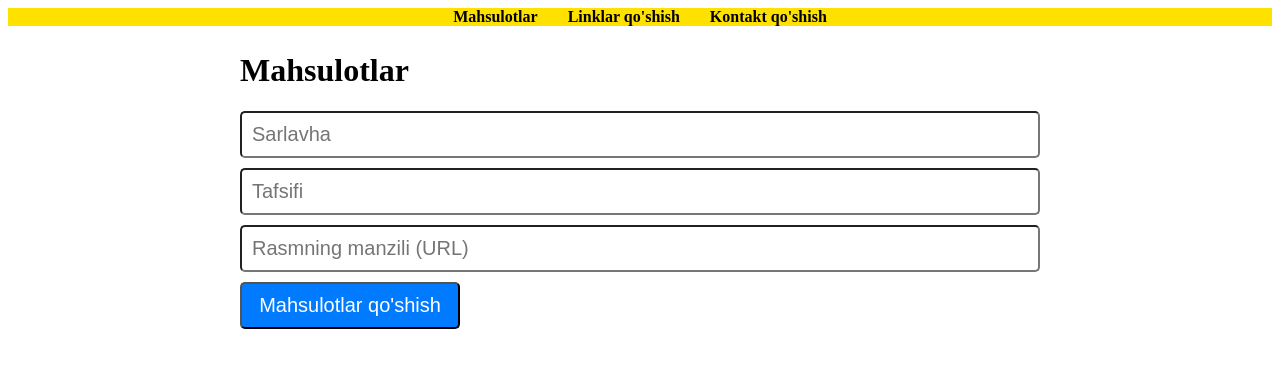
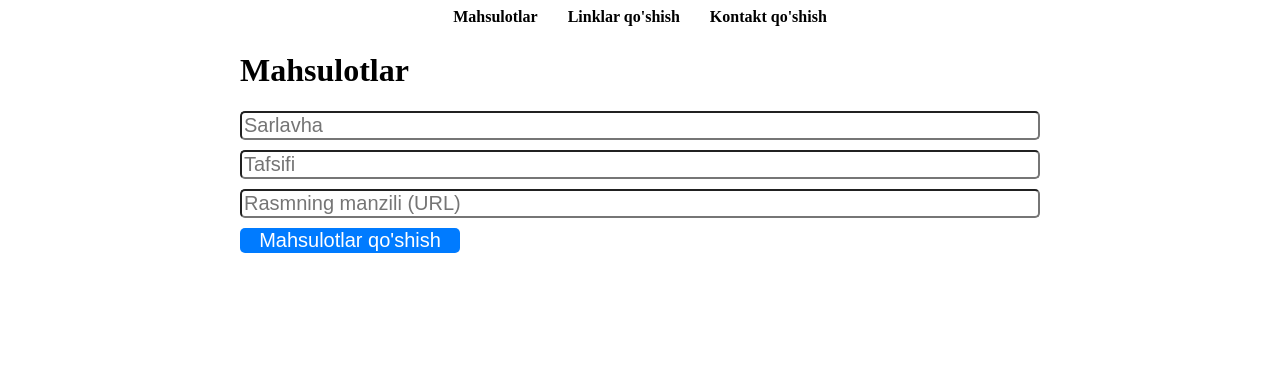
Before and after one commit to AtamjonRaximov/Gul-chap-chap, a plain HTML site: page products.html in a window 1280 px wide. Drawn offline with Linux system fonts and the light colour scheme; no server answers.

Commit message:
add product.html

```diff
--- a/products.html
+++ b/products.html
@@ -12,7 +12,6 @@
 
     .navigatsiya ul {
       list-style: none;
-      background-color: rgb(255, 225, 0);
       display: flex;
       justify-content: center;
       margin: 0;
@@ -44,7 +43,6 @@
 
     input,
     button {
-      padding: 10px;
       font-size: 20px;
       border-radius: 5px;
     }
@@ -52,6 +50,7 @@
     button {
       background-color: #007bff;
       color: white;
+      border: none;
     }
 
     .mahsulotlarni_chiqarish {
@@ -129,7 +128,7 @@
           <img src="${m.image}" alt="mahsulot" />
           <h3>${m.title}</h3>
           <p>${m.description}</p>
-          <button onclick="mahsulotniOchirish(${m.id})">O'chirish</button>
+
         `;
         konteyner.appendChild(div);
       });
```
